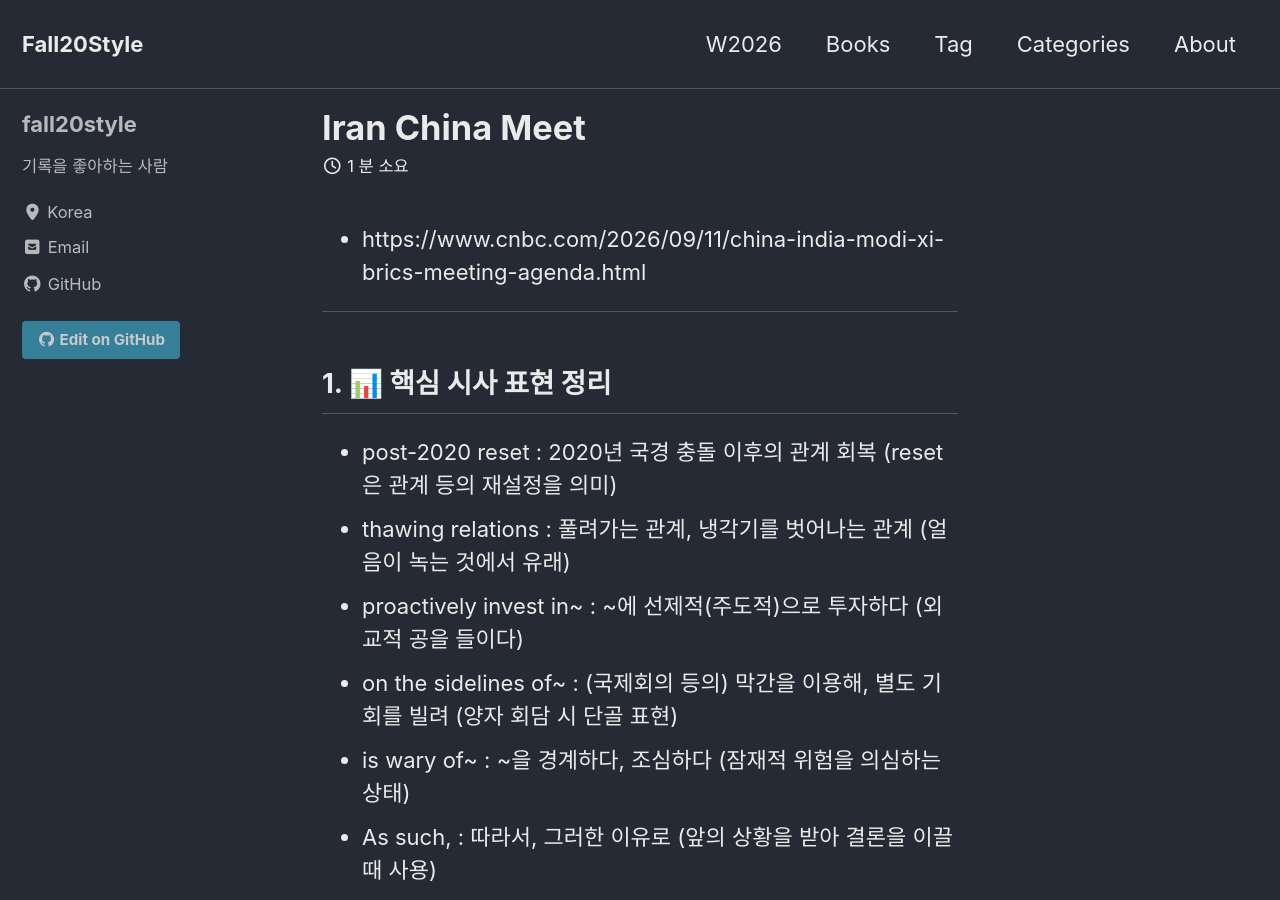
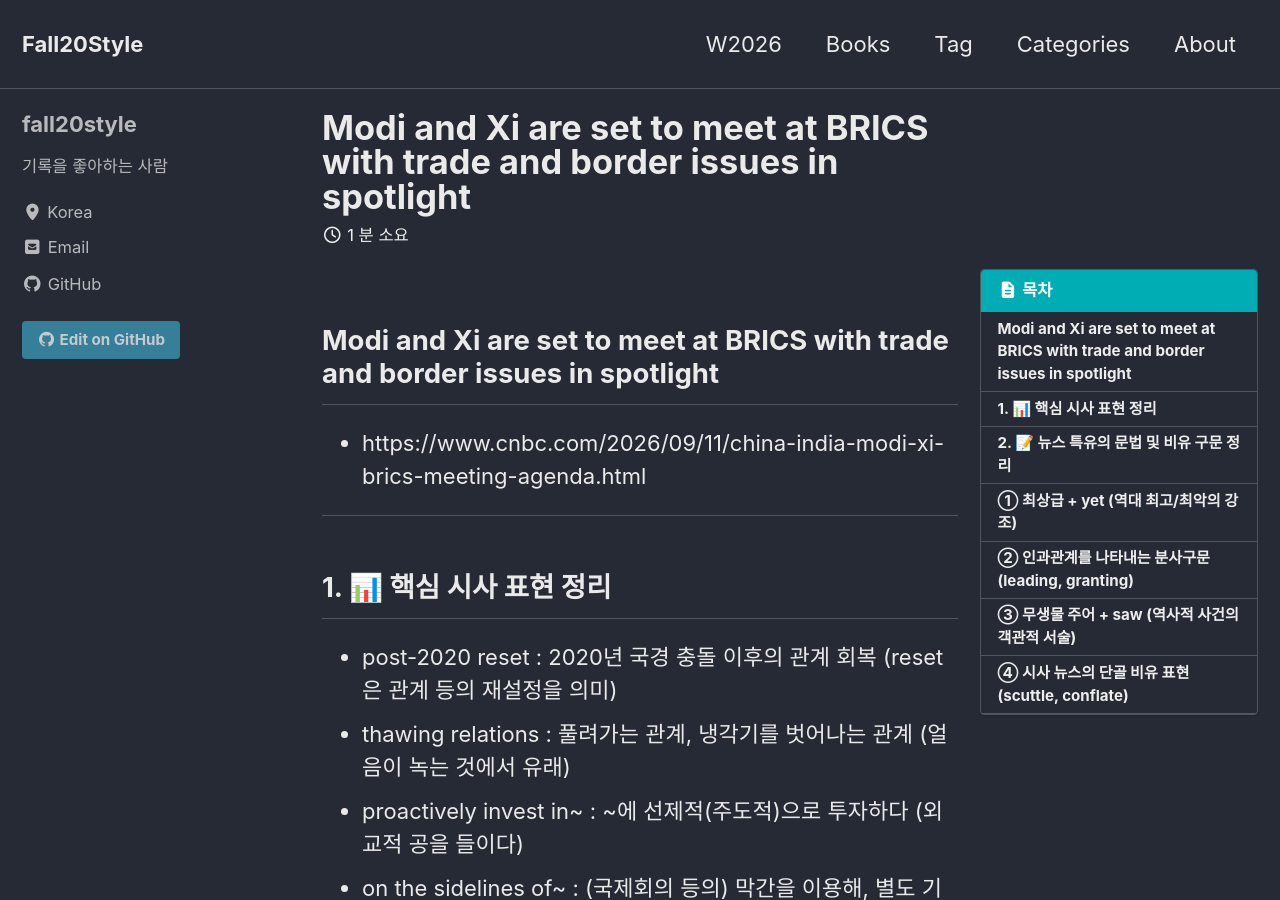
Before and after one commit to fall20style/fall20style.github.io, a Jekyll site: the page built from _posts/2026-09-12-iran-china-meet.md, in a window 1280 px wide and 900 px high. Built offline with Jekyll 4.4.1, drawn with Linux system fonts in a browser that asks for light colours; cached includes are drawn as plain includes.

Commit message:
Update 2026-09-12-iran-china-meet.md

```diff
--- a/_posts/2026-09-12-iran-china-meet.md
+++ b/_posts/2026-09-12-iran-china-meet.md
@@ -1,3 +1,22 @@
+---
+title: Modi and Xi are set to meet at BRICS with trade and border issues in spotlight
+layout: single
+author_profile: true
+read_time: true
+comments: true
+share: true
+related: true
+popular: true
+tags:
+  - 영자신문
+categories:
+toc: true
+toc_sticky: true
+toc_label: 목차
+description: desc가 여기에
+---
+
+## Modi and Xi are set to meet at BRICS with trade and border issues in spotlight
 
 - https://www.cnbc.com/2026/09/11/china-india-modi-xi-brics-meeting-agenda.html
 
```
